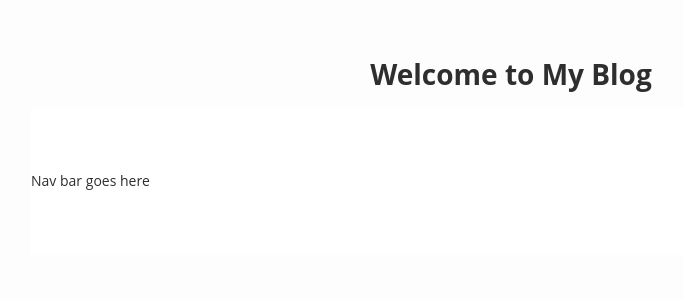
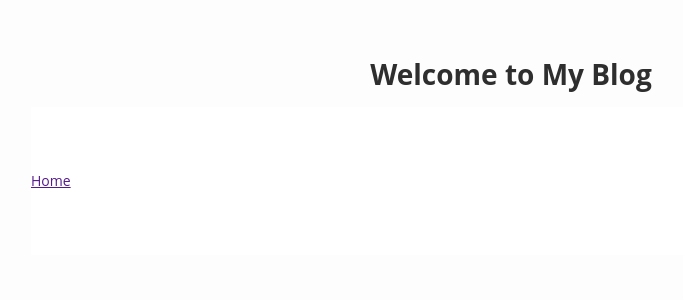
Before and after one commit to jbsmith86/Carbon, a Django app: page / in a window 1280 px wide. Shown: the top 300 px of the page, without its empty margins (129-812 px from the left). Run offline with Django 3.2, Linux system fonts and the light colour scheme; data that the repository does not hold is empty.

Commit message:
Fixed nav bar missing
Nav bar was missing in posts view

```diff
--- a/carbon/templates/base.html
+++ b/carbon/templates/base.html
@@ -18,6 +18,7 @@
 			</div>
 			<div class="nav">
 				{% block nav %}
+				<a href="{{ SITE_URL }}">Home</a>
 				{% endblock %}
 			</div>
 		</div>
--- a/carbon/templates/blog/index.html
+++ b/carbon/templates/blog/index.html
@@ -21,7 +21,3 @@
 	</div>
 	{% endfor %}
 {% endblock %}
-
-{% block nav %}
-Nav bar goes here
-{% endblock %}
```
